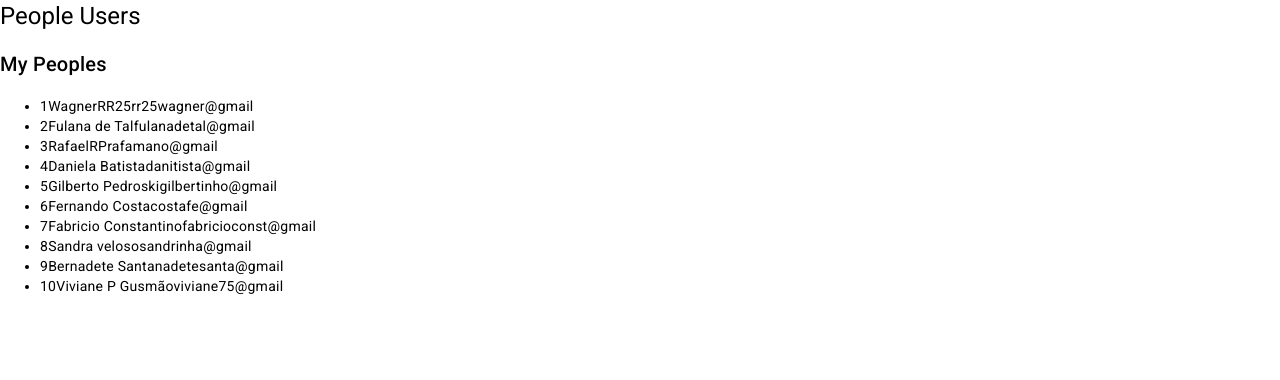
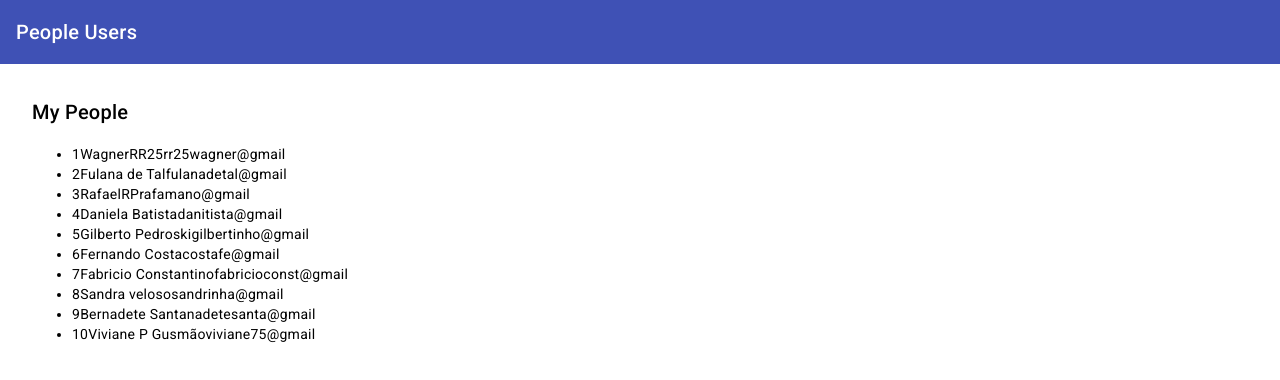
Before and after one commit to WagnerRR25/teste-personal-card, an Angular app: page / in a window 1280 px wide. Shown: the top 380 px of the page. Built offline with nearby package versions, Linux system fonts and the light colour scheme.

Commit message:
feat: Add and config  file peopleService

```diff
--- a/src/app/app.component.html
+++ b/src/app/app.component.html
@@ -1,3 +1,7 @@
-<h1>{{ title }}</h1>
+<mat-toolbar color="primary">
+  <span>{{ title }}</span>
+</mat-toolbar>
 
+<div class="content">
 <app-peoples></app-peoples>
+</div>
--- a/src/app/app.component.scss
+++ b/src/app/app.component.scss
@@ -0,0 +1,3 @@
+.content {
+  margin: 2rem;
+}
--- a/src/app/app.module.ts
+++ b/src/app/app.module.ts
@@ -1,11 +1,11 @@
 import { NgModule } from '@angular/core';
 import { BrowserModule } from '@angular/platform-browser';
-
 import { AppComponent } from './app.component';
 import { PeoplesComponent } from './peoples/peoples.component';
 import { FormsModule } from '@angular/forms';
 import { PeopleDetailComponent } from './people-detail/people-detail.component';
 import { BrowserAnimationsModule } from '@angular/platform-browser/animations';
+import {MatToolbarModule} from '@angular/material/toolbar';
 
 @NgModule({
   declarations: [
@@ -16,7 +16,8 @@
   imports: [
     BrowserModule,
     FormsModule,
-    BrowserAnimationsModule
+    BrowserAnimationsModule,
+    MatToolbarModule
   ],
   providers: [],
   bootstrap: [AppComponent]
--- /dev/null
+++ b/src/app/people.service.ts
@@ -0,0 +1,13 @@
+import { Injectable } from '@angular/core';
+import { PEOPLES } from './mock-peoples'
+import { People } from './people.model';
+
+@Injectable({
+  providedIn: 'root'
+})
+export class PeopleService {
+
+  getPeoples(): People[] {
+    return PEOPLES;
+  }
+}
--- a/src/app/peoples/peoples.component.html
+++ b/src/app/peoples/peoples.component.html
@@ -1,4 +1,4 @@
-<h2>My Peoples</h2>
+<h2>My People</h2>
 
 <ul class="people">
   <li *ngFor="let people of peoples"
--- a/src/app/peoples/peoples.component.ts
+++ b/src/app/peoples/peoples.component.ts
@@ -1,15 +1,25 @@
 import { Component, OnInit } from '@angular/core';
 import { People } from '../people.model'
-import { PEOPLES } from '../mock-peoples'
+import { PeopleService } from '../people.service';
 
 @Component({
   selector: 'app-peoples',
   templateUrl: './peoples.component.html',
   styleUrls: ['./peoples.component.scss']
 })
-export class PeoplesComponent {
-  peoples = PEOPLES;
+export class PeoplesComponent implements OnInit {
+  peoples: People[] = [];
   selectedPeople?: People;
+
+  constructor(private peopleService: PeopleService) {}
+
+    ngOnInit(): void {
+      this.getPeoples();
+    }
+
+    getPeoples(): void{
+      this.peoples = this.peopleService.getPeoples();
+    }
 
   onSelect(people: People): void{
     this.selectedPeople = people;
```
Also changed, not shown: 1 other file (tests, documents, lock files or other folders).
